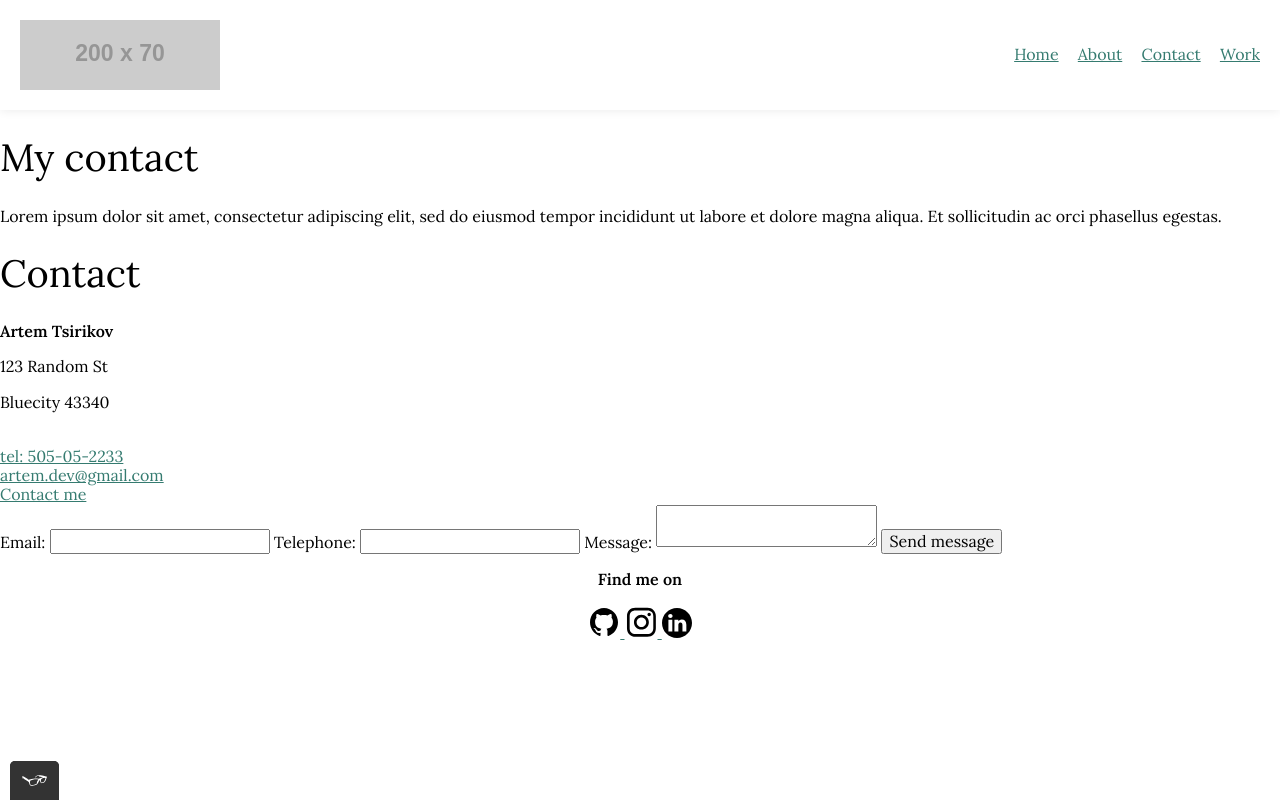
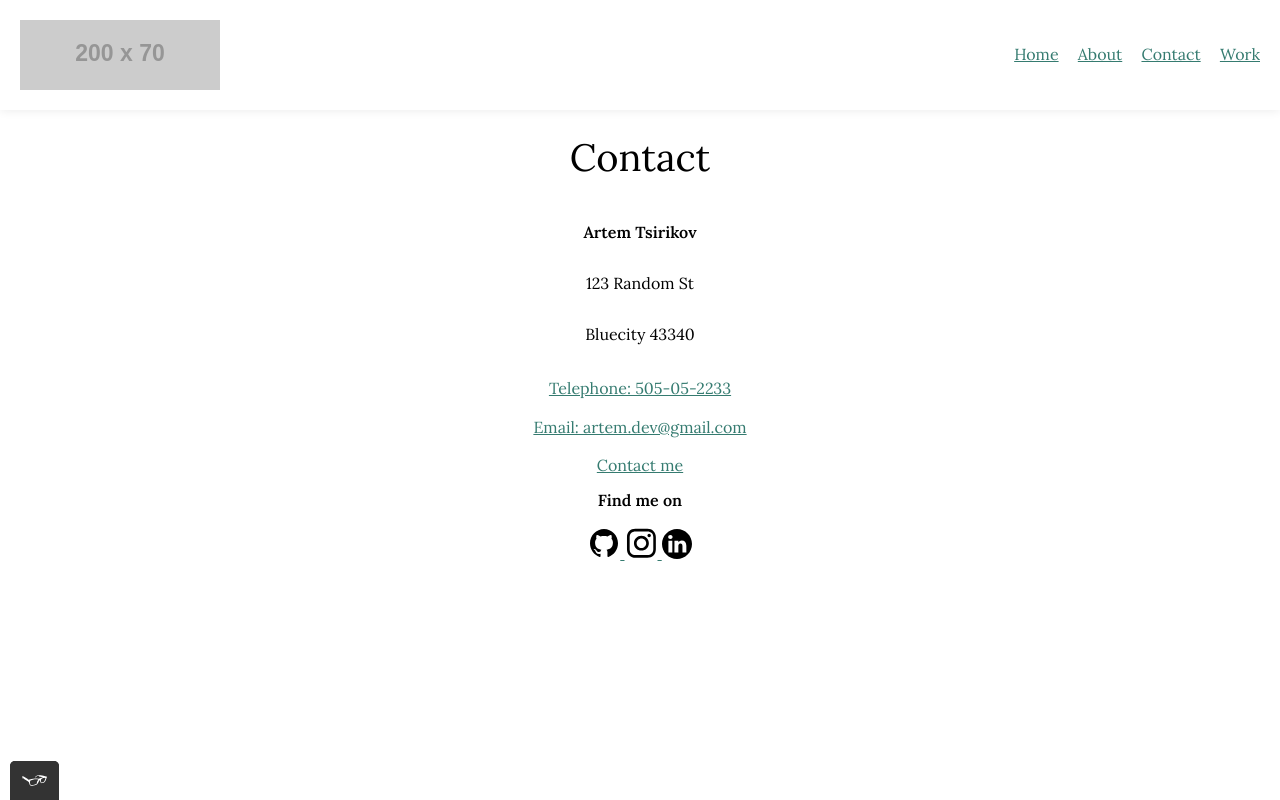
Before and after one commit to artemtsirik/my-portfolio, a plain HTML site: page contact.html in a window 1280 px wide. Drawn offline with Linux system fonts and the light colour scheme; placeholder pictures from the web are drawn by us.

Commit message:
Added text

```diff
--- a/contact.html
+++ b/contact.html
@@ -55,30 +55,20 @@
       </nav>
     </header>
 
-    <div>
-      <h1>My contact</h1>
-    </div>
-    <div>
-      <p>
-        <!--Add my contacts-->
-        Lorem ipsum dolor sit amet, consectetur adipiscing elit, sed do eiusmod
-        tempor incididunt ut labore et dolore magna aliqua. Et sollicitudin ac
-        orci phasellus egestas.
-      </p>
-    </div>
-
+    <div class="contact-page">
       <h1>Contact</h1>
 
-    <footer>
       <h3>Artem Tsirikov</h3>
       <p>123 Random St</p>
       <p>Bluecity 43340</p>
       <br />
-      <a href="tel:505-05-2233">tel: 505-05-2233</a>
+      <a href="tel:505-05-2233">Telephone: 505-05-2233</a>
       <br />
-      <a href="mailto:artem.dev@gmail.com">artem.dev@gmail.com</a>
+      <a href="mailto:artem.dev@gmail.com">Email: artem.dev@gmail.com</a>
       <br />
       <a href="mailto:artem.dev@gmail.com">Contact me</a>
+
+      <!-- Don't think I like it!
 
         <form action="" method="post" id="contact-form">
         <label class="standard-label" for="contact-email">Email: </label>
@@ -90,7 +80,9 @@
         <label class="standard-label">Message: </label>
         <textarea required maxlength="5"></textarea>
         <input type="submit" value="Send message" />
-      </form>
+      </form> -->
+    </div>
+
     <footer class="page-footer">
       <h3>Find me on</h3>
       <div class="social-media">
@@ -128,7 +120,6 @@
         </a>
       </div>
     </footer>
-    </footer>
     <script src="js/tota11y.min.js"></script>
   </body>
 </html>
--- a/css/style.production.css
+++ b/css/style.production.css
@@ -111,6 +111,11 @@ button:focus,
   -ms-flex-direction: column;
   flex-direction: column;
   text-align: center;
+}
+
+.contact-page {
+  display: grid;
+  justify-items: center;
 }
 
 .profile {
```
Also changed, not shown: about.html (+5 -5 lines), index.html (+2 -0 lines). Lines whose indentation alone changed are shown as unchanged.
